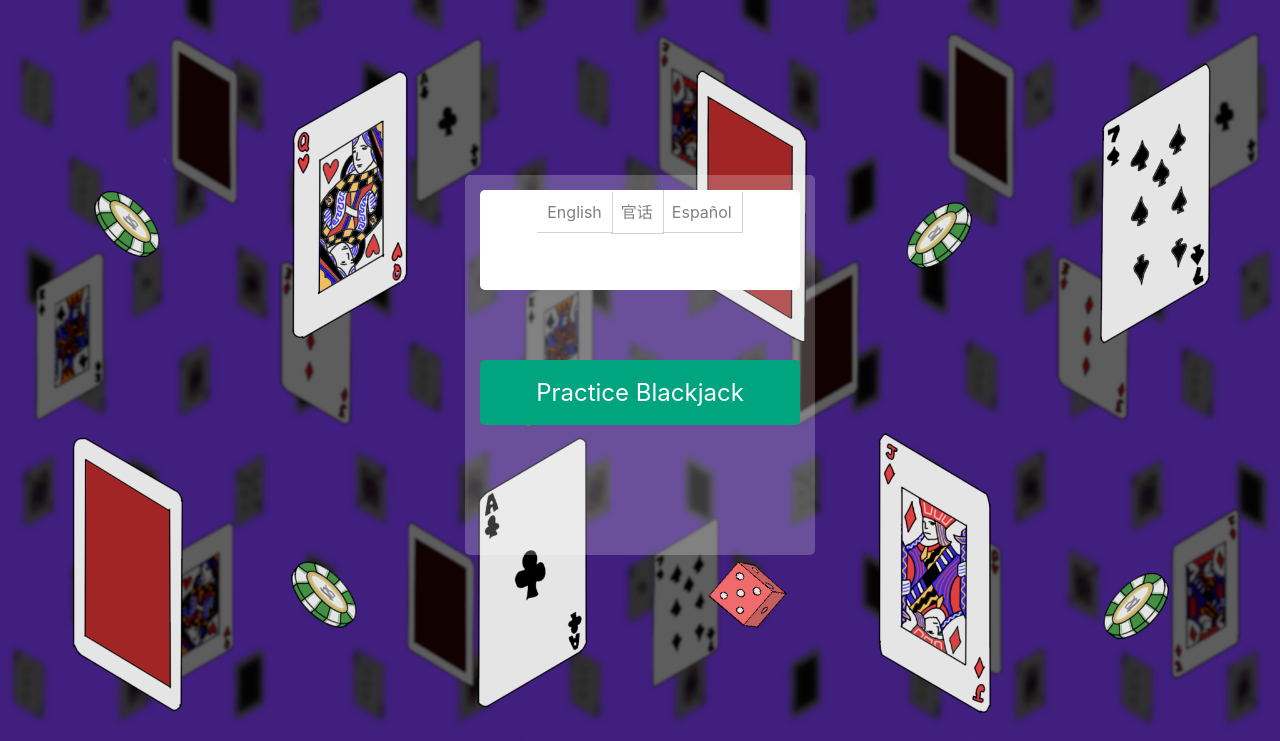
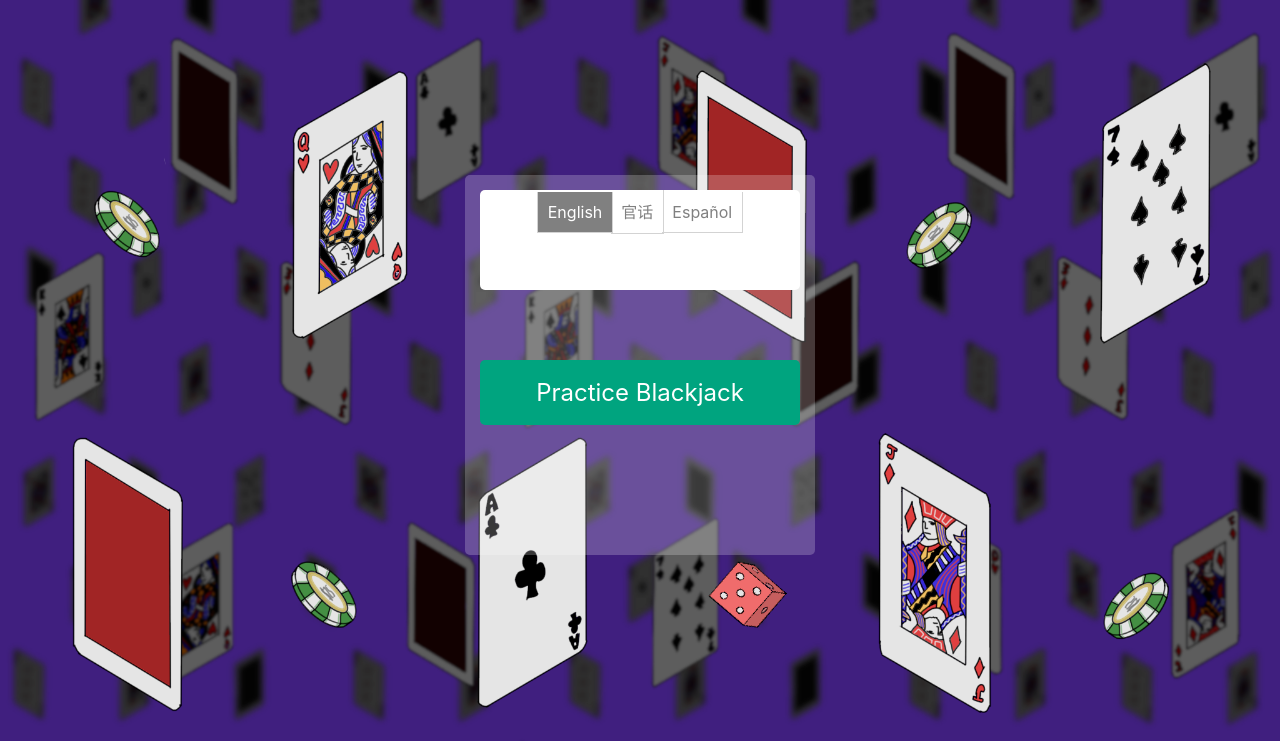
Before and after one commit to slslsls/jumpingjacks, a React (Create React App) app: page / in a window 1280 px wide. Shown: the top 741 px of the page. Built offline with nearby package versions, Linux system fonts and the light colour scheme.

Commit message:
highlight selected language

```diff
--- a/src/components/Home.css
+++ b/src/components/Home.css
@@ -62,4 +62,18 @@ body, html {
   display: inline-block;
   color: gray;
   padding: 10px;
+  -webkit-transition:all .2s ease;
+     -moz-transition:all .2s ease;
+      -ms-transition:all .2s ease;
+       -o-transition:all .2s ease;
+          transition:all .2s ease;
 }
+
+.language:first-child {
+  border-left: 1px solid lightgray;
+}
+
+.selected-language {
+  color: white;
+  background-color: gray;
+}
--- a/src/components/Home.js
+++ b/src/components/Home.js
@@ -6,7 +6,8 @@ import './Home.css';
 class Home extends React.Component {
   state = {
     display: false,
-    text: Translations[this.props.store.language].home
+    text: Translations[this.props.store.language].home,
+    selectedLanguage: this.props.store.language
   };
 
   componentDidMount = () => {
@@ -21,7 +22,8 @@ class Home extends React.Component {
     return () => {
       this.props.store.language = newLanguage;
       this.setState({
-        text: Translations[this.props.store.language].home
+        text: Translations[newLanguage].home,
+        selectedLanguage: newLanguage
       });
     }
   }
@@ -35,7 +37,7 @@ class Home extends React.Component {
               {Object.keys(Translations).map((l, idx ) =>
                 <div
                   key={idx}
-                  className="language"
+                  className={`language ${this.state.selectedLanguage === l ? 'selected-language' : ''}`}
                   onClick={this.changeLanguage(l)}
                 >
                   {l}
--- a/src/components/Store.js
+++ /dev/null
@@ -1,5 +0,0 @@
-class Store {
-  language = 'english'
-}
-
-const appStore = new Store();
```
